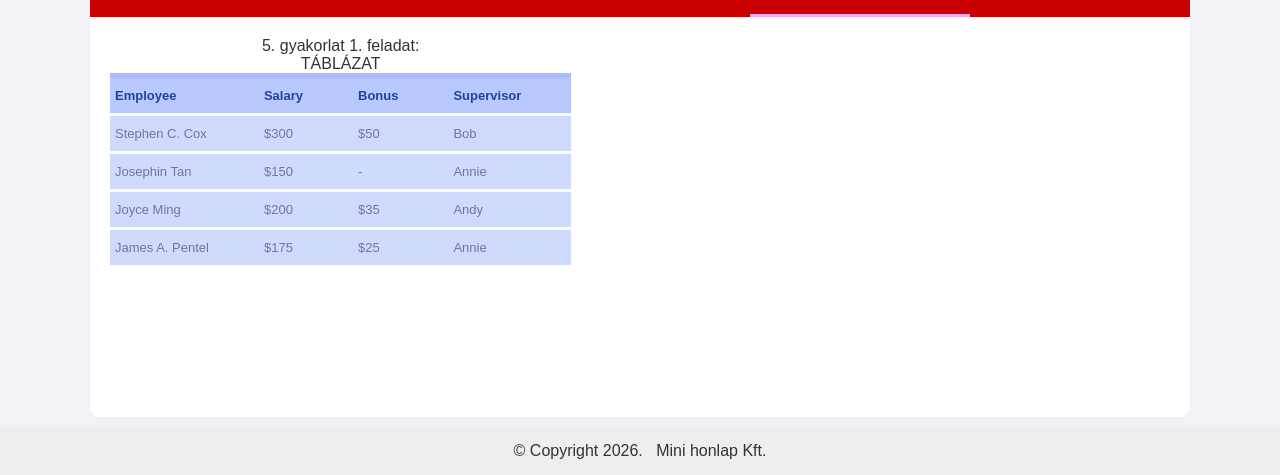
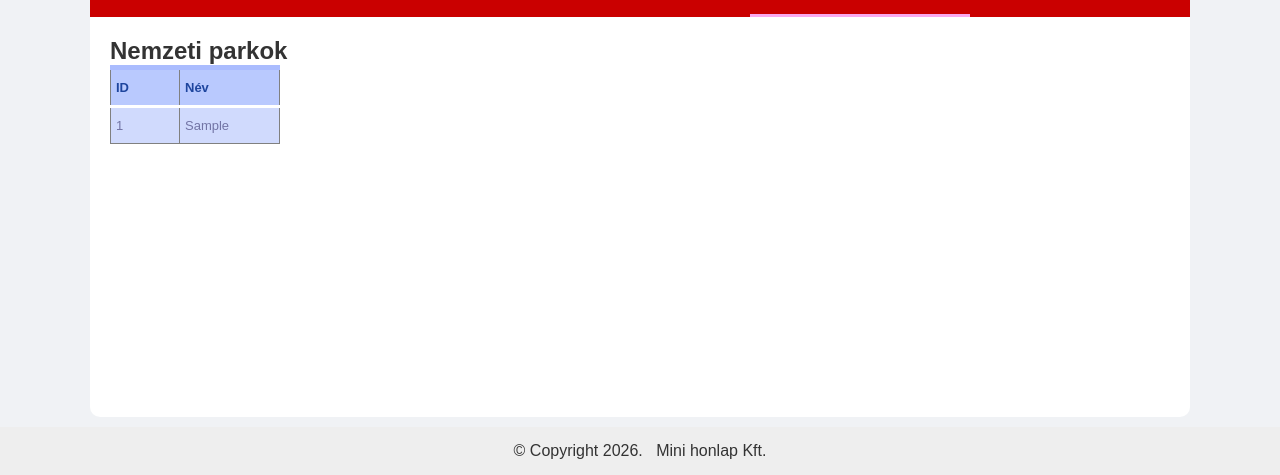
Before and after one commit to nnarozsnik/webI_gyak, a PHP site: page /tablazat in a window 1280 px wide. Shown: the part 415-890 px from the top of the page. Run offline with PHP 8.4, Linux system fonts and the light colour scheme; tables that the repository leaves empty or names only in its code hold one stand-in row (values such as "Sample post").

Commit message:
np adatbázis kapcsolat

```diff
--- a/templates/pages/tablazat.tpl.php
+++ b/templates/pages/tablazat.tpl.php
@@ -1,33 +1,18 @@
-<table>
-    <caption>5. gyakorlat 1. feladat:<br>TÁBLÁZAT</caption>
-    <tr>
-        <th>Employee</th>
-        <th>Salary</th>
-        <th>Bonus</th>
-        <th>Supervisor</th>
-    </tr>
-    <tr>
-        <td>Stephen C. Cox</td>
-        <td>$300</td>
-        <td>$50</td>
-        <td>Bob</td>
-    </tr>
-    <tr>
-        <td>Josephin Tan</td>
-        <td>$150</td>
-        <td>-</td>
-        <td>Annie</td>
-    </tr>
-    <tr>
-        <td>Joyce Ming</td>
-        <td>$200</td>
-        <td>$35</td>
-        <td>Andy</td>
-    </tr>
-    <tr>
-        <td>James A. Pentel</td>
-        <td>$175</td>
-        <td>$25</td>
-        <td>Annie</td>
-    </tr>
-</table>
+<?php
+$dbh = new PDO('mysql:host=localhost;dbname=gyakorlat7','root','');
+
+$stmt = $dbh->query("SELECT * FROM np");
+
+echo "<h2>Nemzeti parkok</h2>";
+echo "<table border='1'>";
+echo "<tr><th>ID</th><th>Név</th></tr>";
+
+while($row = $stmt->fetch(PDO::FETCH_ASSOC)) {
+    echo "<tr>";
+    echo "<td>".$row['id']."</td>";
+    echo "<td>".$row['nev']."</td>";
+    echo "</tr>";
+}
+
+echo "</table>";
+?>
```
